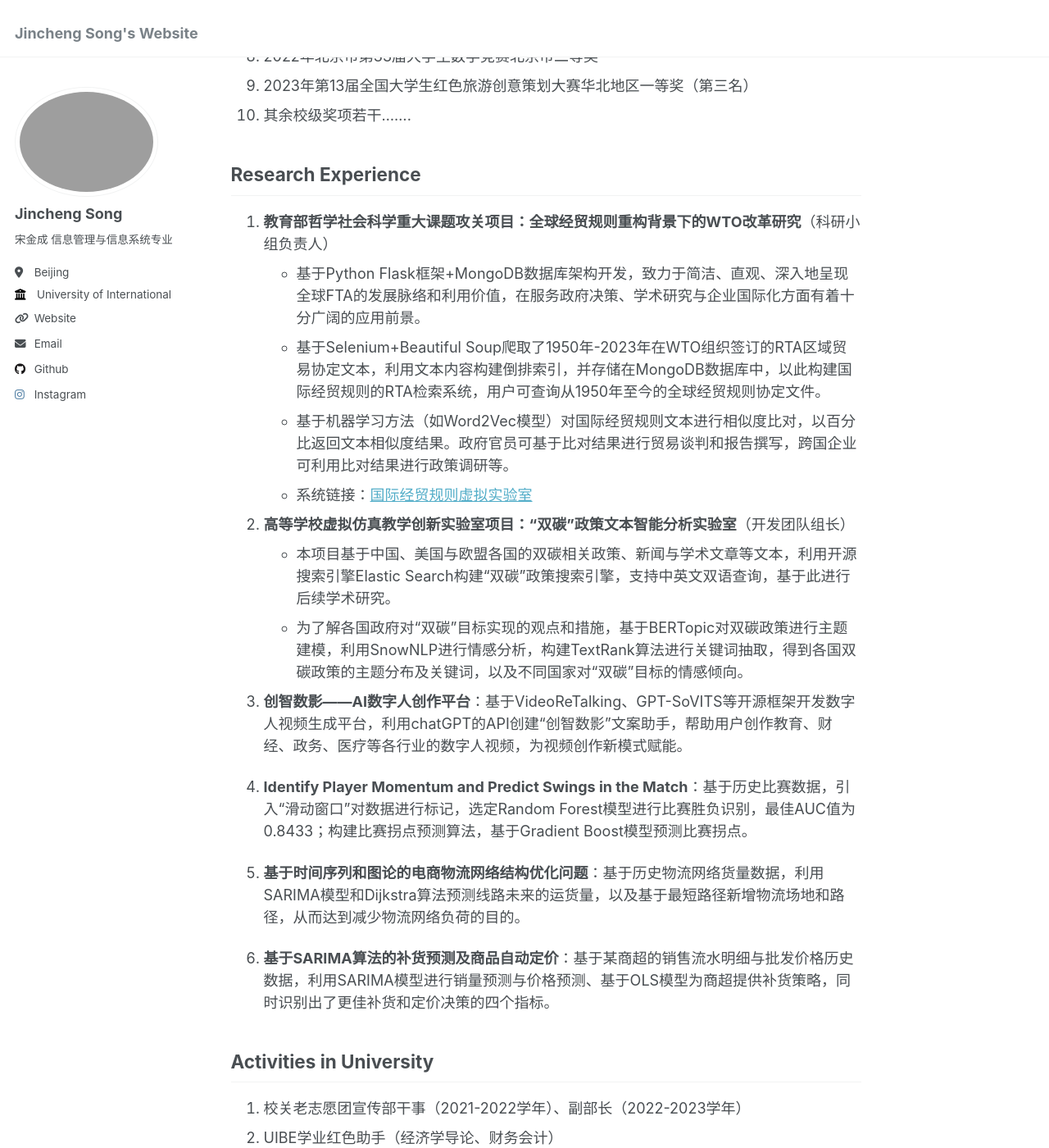
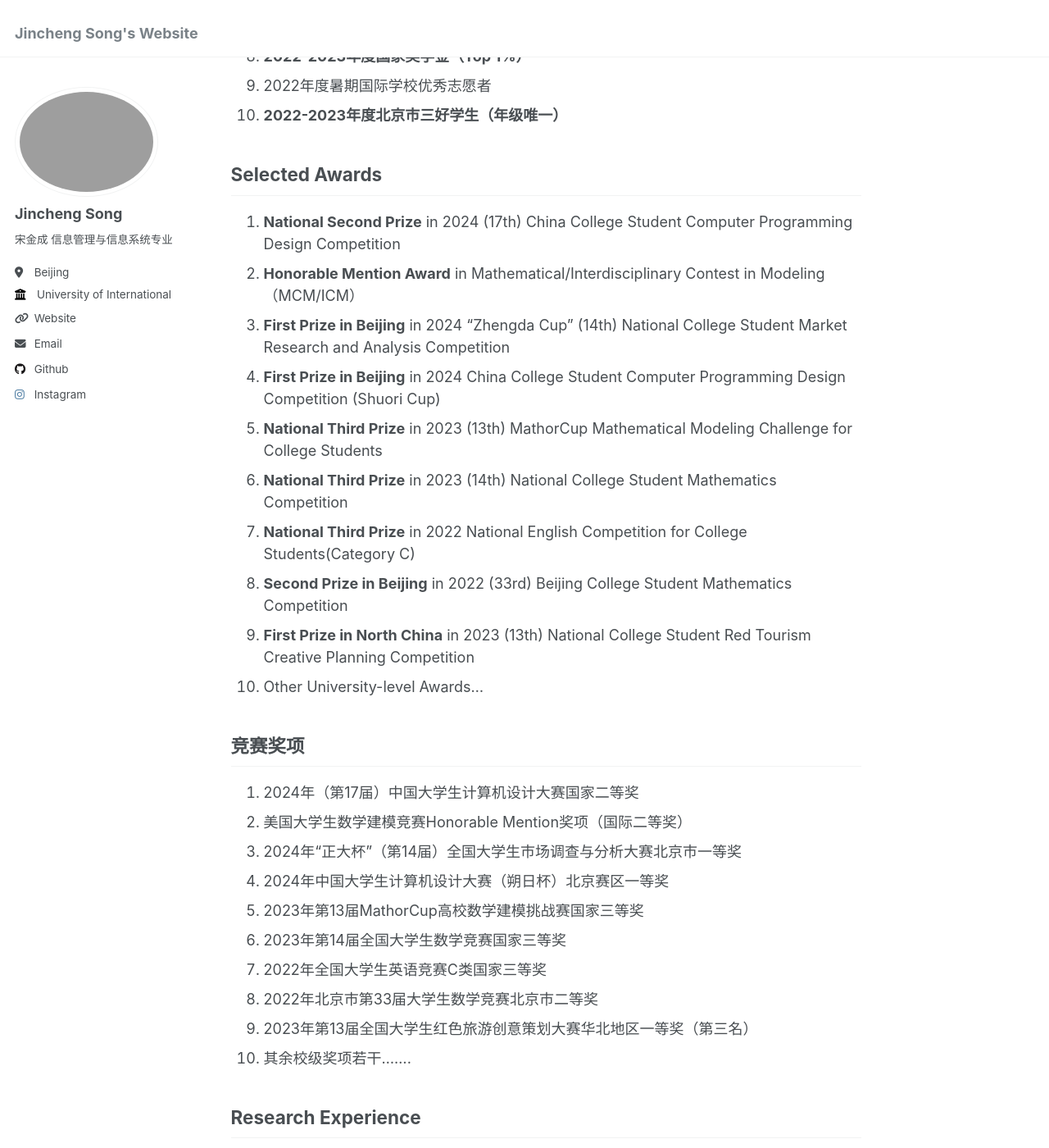
Before and after one commit to henrysong2003/henrysong2003.github.io, a Jekyll site: the page built from _pages/about.md, in a window 1280 px wide and 1400 px high, scrolled down 1325 px. Shown: the whole window at 82% size. Built offline with Jekyll 4.4.1, drawn with Linux system fonts in a browser that asks for light colours; some of the changed text lies outside the part shown.

Commit message:
Update about.md

```diff
--- a/_pages/about.md
+++ b/_pages/about.md
@@ -6,7 +6,7 @@ redirect_from:
   - /about/
   - /about.html
 ---
-Jincheng Song（Henry Song）, from Ganzhou City, Jiangxi Province, party member of the CPC, is a junior undergraduate majoring in Information Management & Information Systems at Information and Management School of [University of International Business and Economics](https://www.uibe.edu.cn/). During college, he won **6+ national awards**, **6+ provincial awards**, and more than 10 university-level awards, including the **“National Scholarship”, “Beijing Merit Students”**, etc. His comprehensive weighted score in the first six semesters is 91.04/100, ranking 1 out of 30 in the major. His research interests include artificial intelligence, machine learning, and technological innovation.
+Jincheng Song（Henry Song）, from Ganzhou City, Jiangxi Province, party member of the CPC, is a junior undergraduate majoring in Information Management & Information Systems at Information and Management School of [University of International Business and Economics](https://www.uibe.edu.cn/). During college, he won **6+ national awards**, **6+ provincial awards**, and more than 10 university-level awards, including the **“National Scholarship”, “Beijing Merit Student”**, etc. His comprehensive weighted score in the first six semesters is 91.04/100, ranking 1 out of 30 in the major. His research interests include artificial intelligence, machine learning, and technological innovation.
 
 **宋金成**，江西赣州人，中共党员，对外经济贸易大学信息学院**信息管理与信息系统专业**2021级本科生，在校期间荣获**6+项国家级奖项，6+项省部级奖项**，10+项校级奖项，包括国家奖学金、北京市三好学生等。前六学期综合加权成绩为91.04/100，专业排名1/30，目前已拿到**中国人民大学、浙江大学、国防科技大学等**保研offer，科研方向为人工智能、机器学习、技术创新等。
 
@@ -15,6 +15,19 @@ Location：No. 10 Huixin East Street, Chaoyang District, Beijing
 MBTI：Advocate (INFJ-T)
 
 Selected Honors
+------
+1. 2021-2022 University-level Outstanding Student（First Semester）
+2. 2021-2022 University Comprehensive First-Class Scholarship (First Semester)
+3. 2021-2022 University-level Outstanding Student（Second Semester）
+4. 2021-2022 University Comprehensive First-Class Scholarship (Second Semester)
+5. 2022-2023 University-level Outstanding Student
+6. 2022-2023 University Comprehensive First-Class Scholarship
+7. 2022-2023 University-level Competition Winner Third Prize(Group)
+8. **2022-2023 National Scholarship (Top 1%)**
+9. 2022 UIBE International Summer School Excellent Volunteer
+10. **2022-2023 Beijing Merit Student (The Only One in Major)**
+
+荣誉称号
 ------
 1. 2021-2022学年校级优秀学生（First Semester）
 2. 2021-2022学年综合一等奖学金（First Semester）
@@ -28,6 +41,19 @@ Selected Honors
 10. **2022-2023年度北京市三好学生（年级唯一）**
 
 Selected Awards
+------
+1. **National Second Prize** in 2024 (17th) China College Student Computer Programming Design Competition
+2. **Honorable Mention Award** in Mathematical/Interdisciplinary Contest in Modeling（MCM/ICM）
+3. **First Prize in Beijing** in 2024 "Zhengda Cup" (14th) National College Student Market Research and Analysis Competition
+4. **First Prize in Beijing** in 2024 China College Student Computer Programming Design Competition (Shuori Cup)
+5. **National Third Prize** in 2023 (13th) MathorCup Mathematical Modeling Challenge for College Students
+6. **National Third Prize** in 2023 (14th) National College Student Mathematics Competition
+7. **National Third Prize** in 2022 National English Competition for College Students(Category C)
+8. **Second Prize in Beijing** in 2022 (33rd) Beijing College Student Mathematics Competition
+9. **First Prize in North China** in 2023 (13th) National College Student Red Tourism Creative Planning Competition
+10. Other University-level Awards...
+
+竞赛奖项
 ------
 1. 2024年（第17届）中国大学生计算机设计大赛国家二等奖
 2. 美国大学生数学建模竞赛Honorable Mention奖项（国际二等奖）
@@ -43,7 +69,7 @@ Selected Awards
 Research Experience
 ------
 1. **教育部哲学社会科学重大课题攻关项目：全球经贸规则重构背景下的WTO改革研究**（科研小组负责人）
-- 基于Python Flask框架+MongoDB数据库架构开发，致力于简洁、直观、深入地呈现全球FTA的发展脉络和利用价值，在服务政府决策、学术研究与企业国际化方面有着十分广阔的应用前景。
+- 基于Python Flask+MongoDB数据库架构开发，致力于简洁、直观、深入地呈现全球FTA的发展脉络和利用价值，在服务政府决策、学术研究与企业国际化方面有着十分广阔的应用前景。
 - 基于Selenium+Beautiful Soup爬取了1950年-2023年在WTO组织签订的RTA区域贸易协定文本，利用文本内容构建倒排索引，并存储在MongoDB数据库中，以此构建国际经贸规则的RTA检索系统，用户可查询从1950年至今的全球经贸规则协定文件。
 - 基于机器学习方法（如Word2Vec模型）对国际经贸规则文本进行相似度比对，以百分比返回文本相似度结果。政府官员可基于比对结果进行贸易谈判和报告撰写，跨国企业可利用比对结果进行政策调研等。
 - 系统链接：[国际经贸规则虚拟实验室](http://www.ietr.com.cn/)
```
